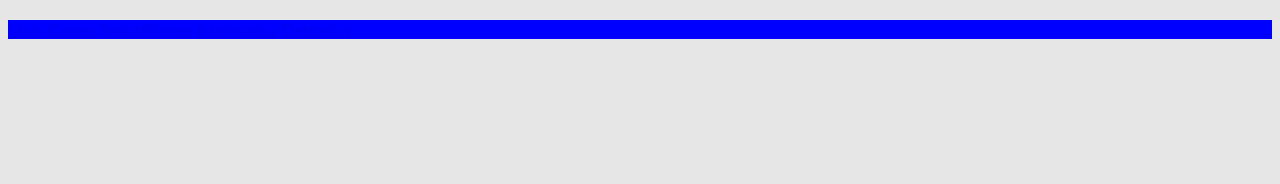
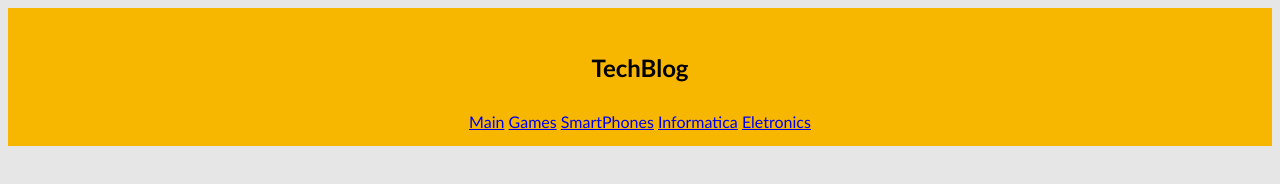
Before and after one commit to cpivetta6/CSS_techblog_demo, a plain HTML site: page index.html in a window 1280 px wide. Drawn offline with Linux system fonts and the light colour scheme.

Commit message:
Area Logo and Menu updated

```diff
--- a/index.html
+++ b/index.html
@@ -12,9 +12,9 @@
 	<div id = "header">
 		<div id = "logo">
 			<h2>
-
+				TechBlog
 			</h2>
-		</div>
+		</div id = "menu-area">
 		<a href="index.html">Main</a>
 		<a href="games.html">Games</a>
 		<a href="cellphones.html">SmartPhones</a>
--- a/style.css
+++ b/style.css
@@ -1,5 +1,7 @@
 #header{
-	background: blue;
+	background-color: #f7b600;
+	padding: 15px;
+	text-align: center;
 }
 
 body {
@@ -7,3 +9,10 @@ body {
 	font-family: "Trebuchet MS", Helvetica, sans-serif;
 	background: #e6e6e6;
 }
+
+
+/*LAYOUT*/
+
+#logo, #menu-area {
+	padding: 10px;
+}
```
